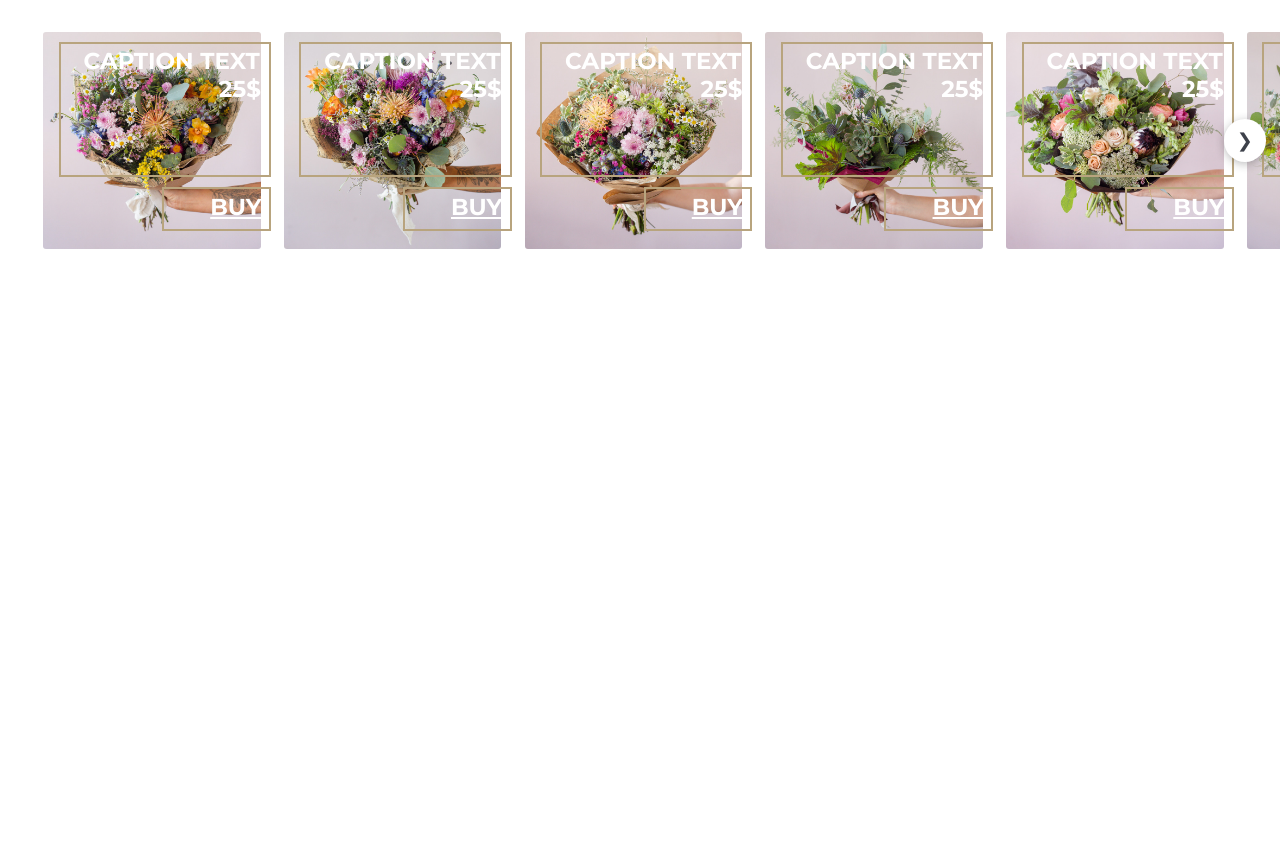
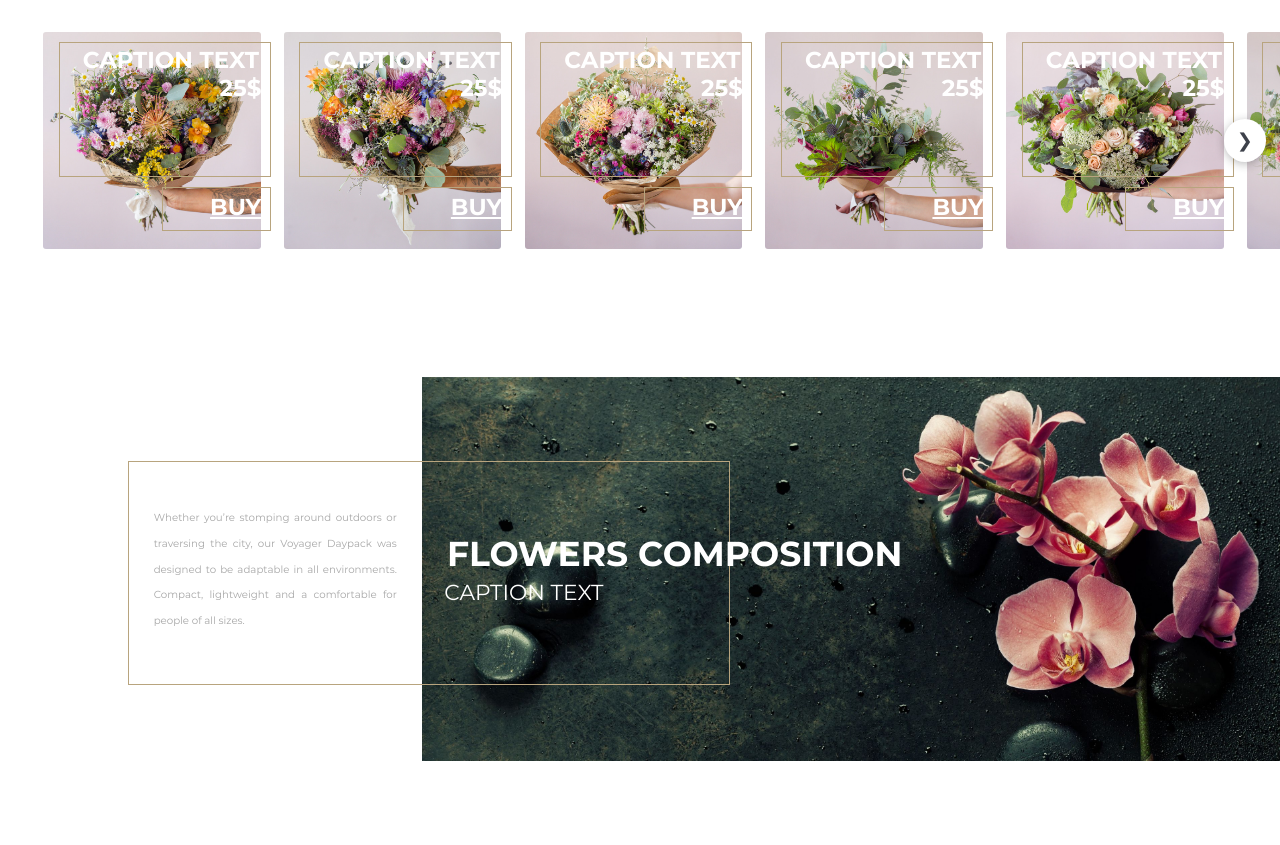
Before and after one commit to denis-fominykh/Flowers-Project, a website: page index.html in a window 1280 px wide. Shown: the part 1078-1923 px from the top of the page. Before the commit the page ends 1366 px from the top, so only its background shows below. Drawn offline with Linux system fonts and the light colour scheme; files whose address does not match are found by name.

Commit message:
Add another product caption

```diff
--- a/index.html
+++ b/index.html
@@ -76,18 +76,18 @@
 			<div class="SliderCarousel SliderCarousel-sliderCarouselContainer SliderCarousel-sliderCarouselContainer--sliderCarouselContainerModifier">
 				<div class="SliderCarousel SliderCarousel-carouselContainer SliderCarousel-carouselContainer--carouselContainerModifier">
 					<div class="SliderCarousel SliderCarousel-carouselBox SliderCarousel-carouselBox--carouselBoxModifier">
-						<input class="SliderCarousel SliderCarousel-carouselActivator SliderCarousel-carouselActivator--activatorModifier" id="carouselSlideActivator-1"  name="carousel" type="radio" checked="checked">
-						<input class="SliderCarousel SliderCarousel-carouselActivator SliderCarousel-carouselActivator--activatorModifier" id="carouselSlideActivator-2" name="carousel" type="radio">
-						<input class="SliderCarousel SliderCarousel-carouselActivator SliderCarousel-carouselActivator--activatorModifier" id="carouselSlideActivator-3" name="carousel" type="radio">
+						<input class="SliderCarousel SliderCarousel-carouselActivator SliderCarousel-carouselActivator--activatorModifier" id="carouselSlideActivator-4"  name="carousel" type="radio" checked="checked">
+						<input class="SliderCarousel SliderCarousel-carouselActivator SliderCarousel-carouselActivator--activatorModifier" id="carouselSlideActivator-5" name="carousel" type="radio">
+						<input class="SliderCarousel SliderCarousel-carouselActivator SliderCarousel-carouselActivator--activatorModifier" id="carouselSlideActivator-6" name="carousel" type="radio">
 						<div class="SliderCarousel SliderCarousel-carouselControls SliderCarousel-carouselControls--carouselControlsModifier">
-							<label class="SliderCarousel SliderCarousel-carouselControl SliderCarousel-carouselControl--carouselControlForward" for="carouselSlideActivator-2">&#10095;</label>
+							<label class="SliderCarousel SliderCarousel-carouselControl SliderCarousel-carouselControl--carouselControlForward" for="carouselSlideActivator-5">&#10095;</label>
 						</div>
 						<div class="SliderCarousel SliderCarousel-carouselControls SliderCarousel-carouselControls--carouselControlsModifier">
-							<label class="SliderCarousel SliderCarousel-carouselControl SliderCarousel-carouselControl--carouselControlBackward" for="carouselSlideActivator-1">&#10094;</label>
-							<label class="SliderCarousel SliderCarousel-carouselControl SliderCarousel-carouselControl--carouselControlForward" for="carouselSlideActivator-3">&#10095;</label>
+							<label class="SliderCarousel SliderCarousel-carouselControl SliderCarousel-carouselControl--carouselControlBackward" for="carouselSlideActivator-4">&#10094;</label>
+							<label class="SliderCarousel SliderCarousel-carouselControl SliderCarousel-carouselControl--carouselControlForward" for="carouselSlideActivator-6">&#10095;</label>
 						</div>
 						<div class="SliderCarousel SliderCarousel-carouselControls SliderCarousel-carouselControls--carouselControlsModifier">
-							<label class="SliderCarousel SliderCarousel-carouselControl SliderCarousel-carouselControl--carouselControlBackward" for="carouselSlideActivator-2">&#10094;</label>
+							<label class="SliderCarousel SliderCarousel-carouselControl SliderCarousel-carouselControl--carouselControlBackward" for="carouselSlideActivator-5">&#10094;</label>
 						</div>
 						<div class="SliderCarousel SliderCarousel-carouselScreen SliderCarousel-carouselScreen--carouselScreenModifier">
 							<div class="SliderCarousel SliderCarousel-carouselTrack SliderCarousel-carouselTrack--carouselTrackModifier">
@@ -205,6 +205,16 @@
 				</div>
 			</div>
 		</section>
+
+		<section class="ProductCaption ProductCaption-productCaptionContainer--productCaptionHeight">
+			<div class="ProductCaption ProductCaption-productCaptionContainer--productCaptionModifier">
+				<p class="Text Text-productCaptionText Text-productCaptionText--productCaptionHeadingRight">FLOWERS COMPOSITION</p>
+				<p class="Text Text-productCaptionText Text-productCaptionText--productCaptionTextRight">CAPTION TEXT</p>
+				<p class="Text Text-productCaptionText Text-productCaptionText--productCaptionDescriptionRight">Whether you’re stomping around outdoors or traversing the city, our Voyager Daypack was designed to be adaptable in all environments. Compact, lightweight and a comfortable for people of all sizes.</p>
+				<div class="ProductCaption ProductCaption-descriptionBlock ProductCaption-descriptionBlock--descriptionBlockSizeRight"></div>
+				<img class="ProductCaption ProductCaption-productImg ProductCaption-productImg--productImgSizeRight" src="src/img/0333.jpeg">
+			</div>
+		</section>
 	</main>
 
 	<footer class="Footer"></footer>
--- a/src/styles/modules/ProductCaption/_ProductCaption.scss
+++ b/src/styles/modules/ProductCaption/_ProductCaption.scss
@@ -25,6 +25,13 @@
 			width: 67%;
 			z-index: 2;
 		}
+
+		&--productImgSizeRight {
+			position: relative;
+			width: 67%;
+			z-index: 2;
+			float: right;
+		}
 	}
 
 	&-descriptionBlock {
@@ -36,7 +43,18 @@
 			right: 0;
 			width: 47%;
 			height: 48%; /* 38% */
-			border: 2px solid #b8a47e;
+			border: 0.15vw solid #b8a47e;
+			z-index: 3;
+		}
+
+		&--descriptionBlockSizeRight {
+			margin-left: 10%;
+			margin-top: 6.5%;
+			position: absolute;
+			left: 0;
+			width: 47%;
+			height: 48%; /* 38% */
+			border: 0.15vw solid #b8a47e;
 			z-index: 3;
 		}
 	}
--- a/src/styles/modules/SliderCarousel/_SliderCarousel.scss
+++ b/src/styles/modules/SliderCarousel/_SliderCarousel.scss
@@ -167,7 +167,7 @@ $number-of-slides: 10;
 			z-index: 3;
 			height: 62%;
 			width: 20.5%;
-			border: 2px solid #b8a47e;
+			border: 0.15vw solid #b8a47e;
 			margin-left: 1.5%;
 			margin-top: 1%;
 		}
@@ -177,7 +177,7 @@ $number-of-slides: 10;
 			z-index: 3;
 			height: 20%;
 			width: 10.5%;
-			border: 2px solid #b8a47e;
+			border: 0.15vw solid #b8a47e;
 			margin-left: 11.5%;
 			margin-top: 15%;
 		}
--- a/src/styles/modules/Text/_Text.scss
+++ b/src/styles/modules/Text/_Text.scss
@@ -126,7 +126,7 @@
 			font-size: 5.55vw; /* 80px */
 			margin-bottom: 26%;
 			color: #b8a47e;
-			-webkit-text-stroke: 0.3px black;
+			-webkit-text-stroke: 0.03vw black;
 		}
 	}
 
@@ -164,6 +164,39 @@
 			line-height: 2vw;
 			font-size: 0.8vw;
 		}
+
+		&--productCaptionHeadingRight, &--productCaptionTextRight, &--productCaptionDescriptionRight {
+			position: absolute;
+			right: 0;
+			z-index: 4;
+		}
+
+		&--productCaptionHeadingRight {
+			font-family: "Montserrat-Bold";
+			font-size: 2.7vw;
+			margin-top: 12.5%;
+			margin-right: 29.5%;
+			color: white;
+		}
+
+		&--productCaptionTextRight {
+			font-family: "Montserrat-Regular";
+			font-size: 1.7vw;
+			margin-top: 16%;
+			margin-right: 52.85%;
+			color: white;
+		}
+
+		&--productCaptionDescriptionRight {
+			font-family: "Montserrat-Regular";
+			width: 19%;
+			color: #a7a7a7;
+			margin-top: 10%;
+			margin-right: 69%;
+			text-align: justify;
+			line-height: 2vw;
+			font-size: 0.8vw;
+		}
 	}
 
 	&-carouselContentText {
```
Also changed, not shown: dist/css/style.css, src/img/0333.jpeg (added), src/img/FlowersComposition/01.jpg (added), src/img/FlowersComposition/02.jpg (added), src/img/FlowersComposition/03.jpg (added), src/img/FlowersComposition/04.jpg (added), src/img/FlowersComposition/05.jpg (added), src/img/FlowersComposition/06.jpg (added), src/img/FlowersComposition/07.jpg (added), src/img/FlowersComposition/08.jpg (added), src/img/FlowersComposition/09.jpg (added).
